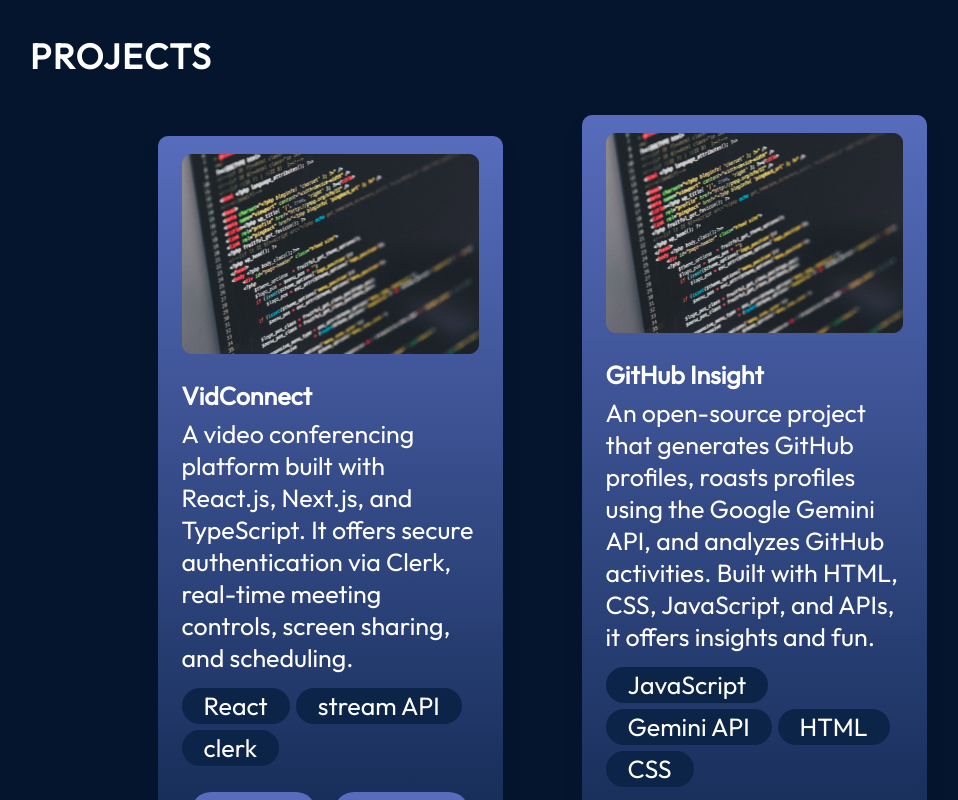
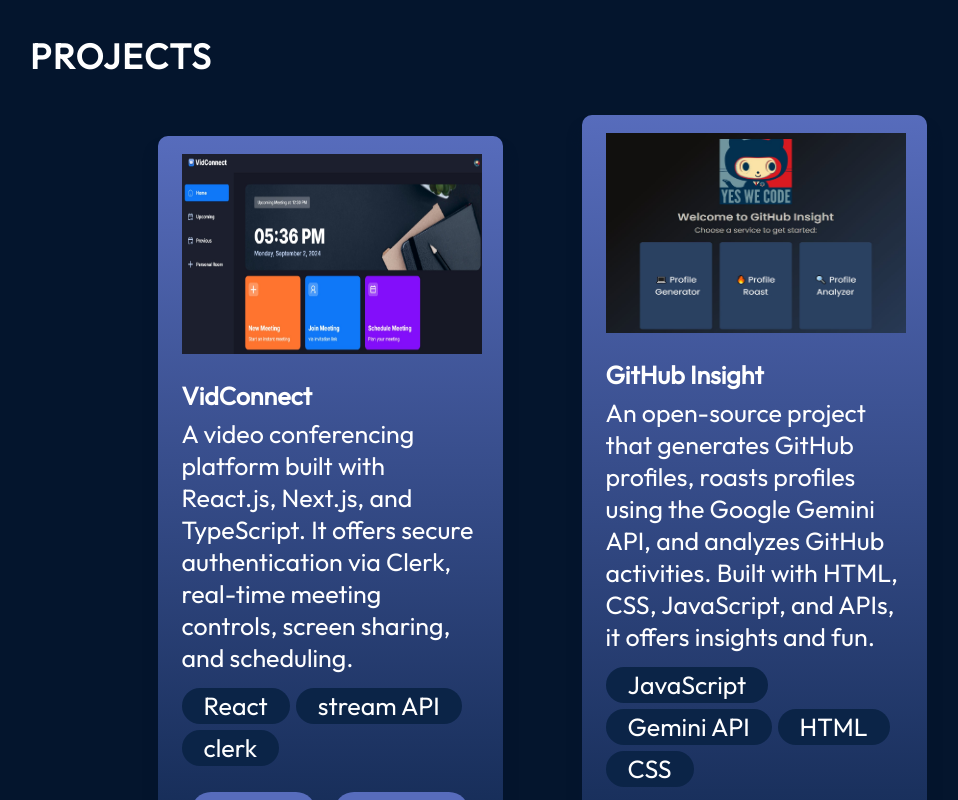
Before and after one commit to SanjoySaha24/Sanjoy-Saha-Portfolio, a React (Vite) app: page / in a window 1280 px wide. Shown: the part 2720-3520 px from the top of the page, without its empty margins (98-1056 px from the left). Built offline with nearby package versions, Linux system fonts and the light colour scheme.

Commit message:
project pic updated

```diff
--- a/src/components/Projects/ProjectCard.module.css
+++ b/src/components/Projects/ProjectCard.module.css
@@ -12,6 +12,8 @@
 
 .image {
   margin-bottom: 26px;
+  height: 200px;
+  width: 300px;
 }
 
 .title {
--- a/src/data/projects.json
+++ b/src/data/projects.json
@@ -1,26 +1,26 @@
 [
   {
     "title": "VidConnect",
-    "imageSrc": "projects/project.png",
+    "imageSrc": "projects/vid.jpg",
     "description": "A video conferencing platform built with React.js, Next.js, and TypeScript. It offers secure authentication via Clerk, real-time meeting controls, screen sharing, and scheduling.",
     "skills": ["React", "stream API", "clerk"],
-    "demo": "https://www.example.com",
-    "source": "https://www.github.com"
+    "demo": "https://vidconnect-two.vercel.app",
+    "source": "https://github.com/SanjoySaha24/vidconnect"
   },
   {
     "title": "GitHub Insight",
-    "imageSrc": "projects/project.png",
+    "imageSrc": "projects/ins.jpg",
     "description": "An open-source project that generates GitHub profiles, roasts profiles using the Google Gemini API, and analyzes GitHub activities. Built with HTML, CSS, JavaScript, and APIs, it offers insights and fun.",
     "skills": ["JavaScript", "Gemini API", "HTML", "CSS"],
-    "demo": "https://www.example.com",
-    "source": "https://www.github.com"
+    "demo": "https://github-insight-seven.vercel.app",
+    "source": "https://github.com/SanjoySaha24/Github-Insight"
   },
   {
     "title": "YouTube Clone",
-    "imageSrc": "projects/project.png",
+    "imageSrc": "projects/you.jpg",
     "description": "This project is a fully responsive video-sharing platform built with React JS and Material UI. Offering seamless video playback, it replicates the user experience of YouTube.",
     "skills": ["React", "Material UI", "Rapid API"],
-    "demo": "https://www.example.com",
-    "source": "https://www.github.com"
+    "demo": "https://youtubeclone-reactjs.netlify.app/",
+    "source": "https://github.com/SanjoySaha24/Youtube-Clone"
   }
 ]
```
Also changed, not shown: assets/about/aboutImage.png (deleted).
